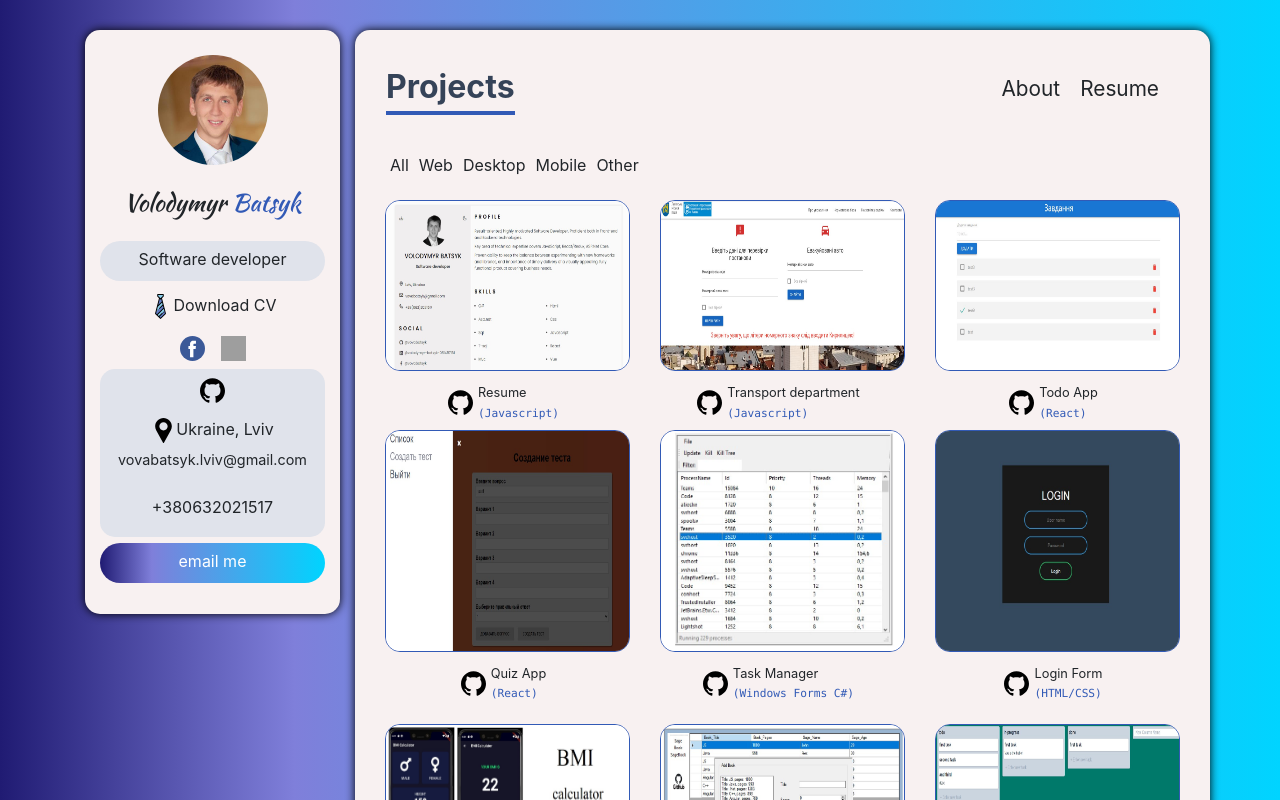
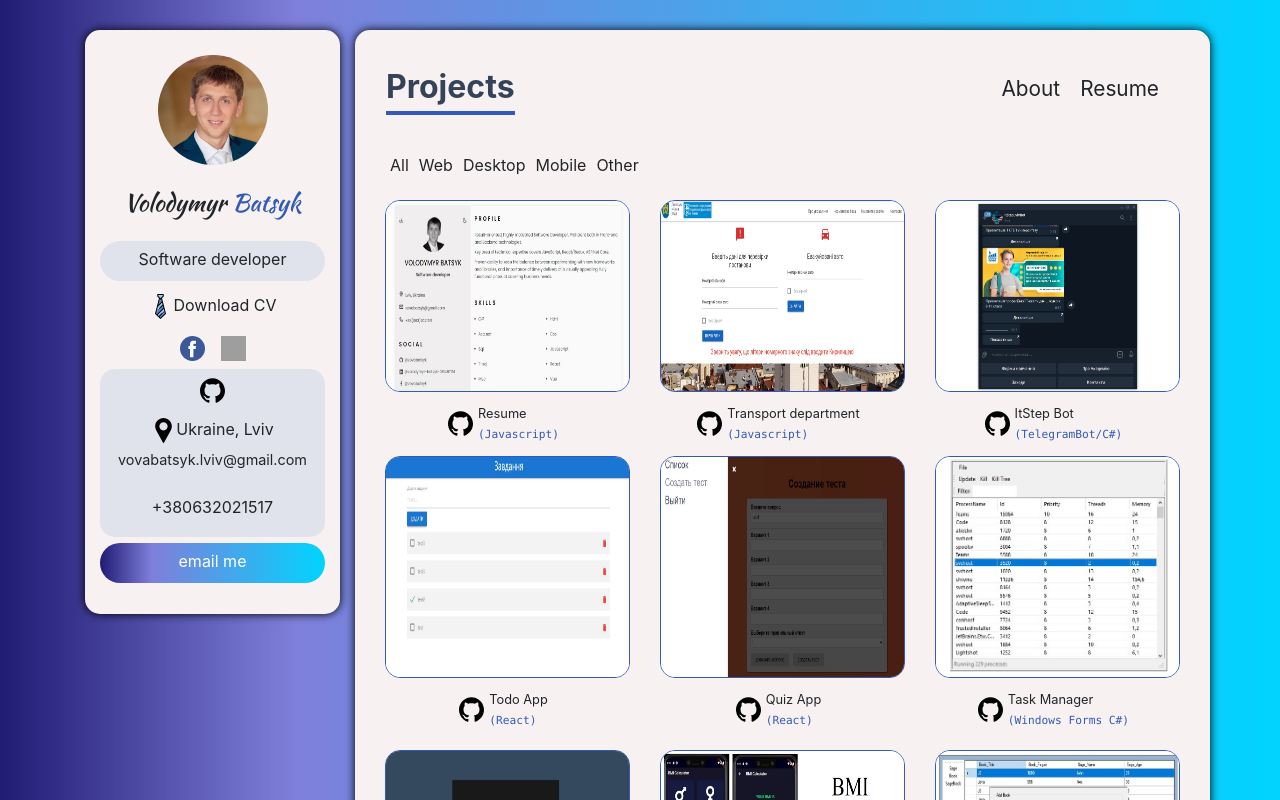
Before and after one commit to vovabatsyk/GitTest, a React (Create React App) app: page /projects in a window 1280 px wide. Shown: the top 800 px of the page. Built offline with nearby package versions, Linux system fonts and the light colour scheme; grey boxes are pictures that could not be loaded.

Commit message:
Add new Project (telegram bot)

```diff
--- a/src/data/data.js
+++ b/src/data/data.js
@@ -46,9 +46,7 @@ import engine  from '../assets/projects_images/engine.jpg'
 import game_box  from '../assets/projects_images/game-box.jpg'
 import sage_book  from '../assets/projects_images/sage-book.jpg'
 import task  from '../assets/projects_images/task.jpg'
-
-
-
+import itstep_bot  from '../assets/projects_images/itstep-telegram.jpg'
 
 export const skills = [{
         icon: computer,
@@ -220,6 +218,14 @@ export const data_projects = [
         github_url: 'https://vovabatsyk.github.io/transport-department/',
         technology: 'Javascript',
         category:['web']
+    },
+    {
+        name: 'ItStep Bot',
+        image: itstep_bot,
+        deployed_url: '',
+        github_url: 'https://github.com/vovabatsyk/ItStepBot',
+        technology: 'TelegramBot/C#',
+        category:['other']
     },
     {
         name: 'Todo App',
```
Also changed, not shown: src/assets/projects_images/itstep-telegram.jpg (added).
